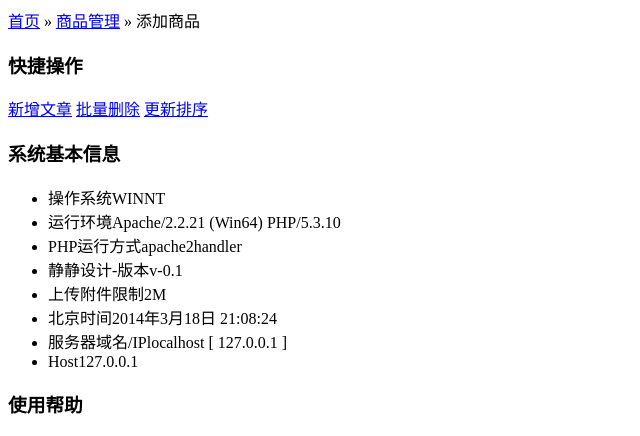
After one commit to scut2016/blog, a Yii app: template backend/views/admin/info.php in a window 1280 px wide. The commit adds this page. Shown: the top 436 px of the page, without its empty margins (0-640 px from the left). Run offline with PHP 8.4 and a stand-in for Yii, Linux system fonts and the light colour scheme; the template is opened without the code that fills it, so the values that code supplies are empty; some libraries are stand-ins or nearby versions.

```diff
--- a/backend/views/admin/index.php
+++ b/backend/views/admin/index.php
@@ -33,7 +33,7 @@ $this->title = '后台管理首页';
             	<h3><i class="fa fa-fw fa-clipboard"></i>常用操作</h3>
                 <ul class="sub_menu">
                     <li><a href="add.html" target="main"><i class="fa fa-fw fa-plus-square"></i>添加页</a></li>
-                    <li><a href="list.html" target="main"><i class="fa fa-fw fa-list-ul"></i>列表页</a></li>
+                    <li><a href="<?=\yii\helpers\Url::toRoute('category/list')?>" target="main"><i class="fa fa-fw fa-list-ul"></i>列表页</a></li>
                     <li><a href="tab.html" target="main"><i class="fa fa-fw fa-list-alt"></i>tab页</a></li>
                     <li><a href="img.html" target="main"><i class="fa fa-fw fa-image"></i>图片列表</a></li>
                 </ul>
@@ -60,7 +60,7 @@ $this->title = '后台管理首页';
 
 	<!--主体部分 开始-->
 	<div class="main_box">
-		<iframe src="info.html" frameborder="0" width="100%" height="100%" name="main"></iframe>
+		<iframe src="<?=\yii\helpers\Url::toRoute('admin/info')?>" frameborder="0" width="100%" height="100%" name="main"></iframe>
 	</div>
 	<!--主体部分 结束-->
 
--- /dev/null
+++ b/backend/views/admin/info.php
@@ -0,0 +1,74 @@
+	<!--面包屑导航 开始-->
+	<div class="crumb_warp">
+		<!--<i class="fa fa-bell"></i> 欢迎使用登陆网站后台，建站的首选工具。-->
+		<i class="fa fa-home"></i> <a href="#">首页</a> &raquo; <a href="#">商品管理</a> &raquo; 添加商品
+	</div>
+	<!--面包屑导航 结束-->
+
+	<!--结果集标题与导航组件 开始-->
+	<div class="result_wrap">
+        <div class="result_title">
+            <h3>快捷操作</h3>
+        </div>
+        <div class="result_content">
+            <div class="short_wrap">
+                <a href="#"><i class="fa fa-plus"></i>新增文章</a>
+                <a href="#"><i class="fa fa-recycle"></i>批量删除</a>
+                <a href="#"><i class="fa fa-refresh"></i>更新排序</a>
+            </div>
+        </div>
+    </div>
+    <!--结果集标题与导航组件 结束-->
+
+
+    <div class="result_wrap">
+        <div class="result_title">
+            <h3>系统基本信息</h3>
+        </div>
+        <div class="result_content">
+            <ul>
+                <li>
+                    <label>操作系统</label><span>WINNT</span>
+                </li>
+                <li>
+                    <label>运行环境</label><span>Apache/2.2.21 (Win64) PHP/5.3.10</span>
+                </li>
+                <li>
+                    <label>PHP运行方式</label><span>apache2handler</span>
+                </li>
+                <li>
+                    <label>静静设计-版本</label><span>v-0.1</span>
+                </li>
+                <li>
+                    <label>上传附件限制</label><span>2M</span>
+                </li>
+                <li>
+                    <label>北京时间</label><span>2014年3月18日 21:08:24</span>
+                </li>
+                <li>
+                    <label>服务器域名/IP</label><span>localhost [ 127.0.0.1 ]</span>
+                </li>
+                <li>
+                    <label>Host</label><span>127.0.0.1</span>
+                </li>
+            </ul>
+        </div>
+    </div>
+
+
+    <div class="result_wrap">
+        <div class="result_title">
+            <h3>使用帮助</h3>
+        </div>
+        <div class="result_content">
+            <ul>
+                <li>
+                    <label>官方交流网站：</label><span><a href="#">http://bbs.houdunwang.com</a></span>
+                </li>
+                <li>
+                    <label>官方交流QQ群：</label><span><a href="#"><img border="0" src="http://pub.idqqimg.com/wpa/images/group.png"></a></span>
+                </li>
+            </ul>
+        </div>
+    </div>
+	<!--结果集列表组件 结束-->
```
